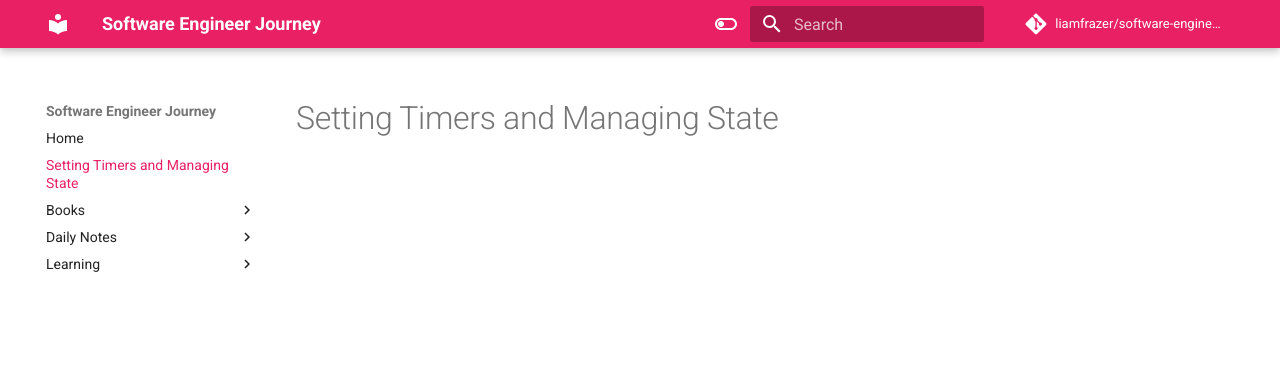
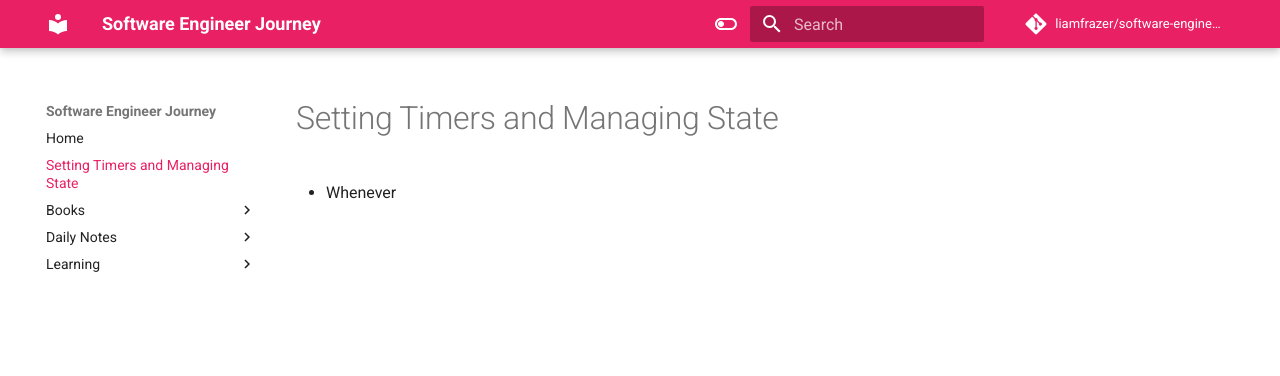
Before and after one commit to liamfrazer/software-engineer-journey, an MkDocs documentation site: the page built from docs/Setting Timers and Managing State.md, in a window 1280 px wide. Shown: the top 376 px of the page. Built offline with MkDocs 1.6.1 and Material for MkDocs 9.7.7, drawn with Linux system fonts in a browser that asks for light colours; comment, search, counter and statistics services are not loaded.

Commit message:
vault backup: 2023-12-29 12:03:44

```diff
--- a/docs/Setting Timers and Managing State.md
+++ b/docs/Setting Timers and Managing State.md
@@ -6,3 +6,4 @@ tags:
   - timers
 ---
 # Setting Timers and Managing State
+* Whenever
```
